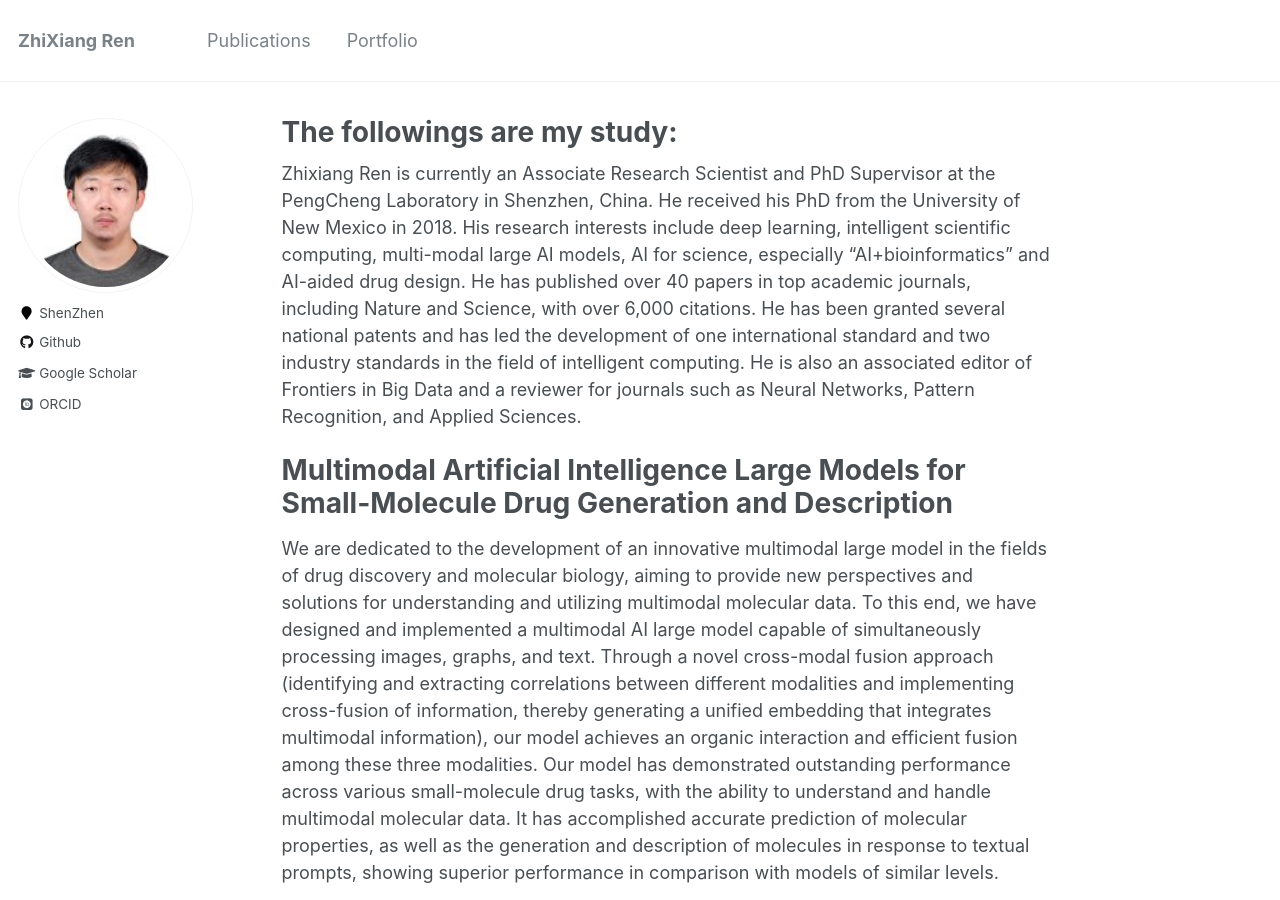
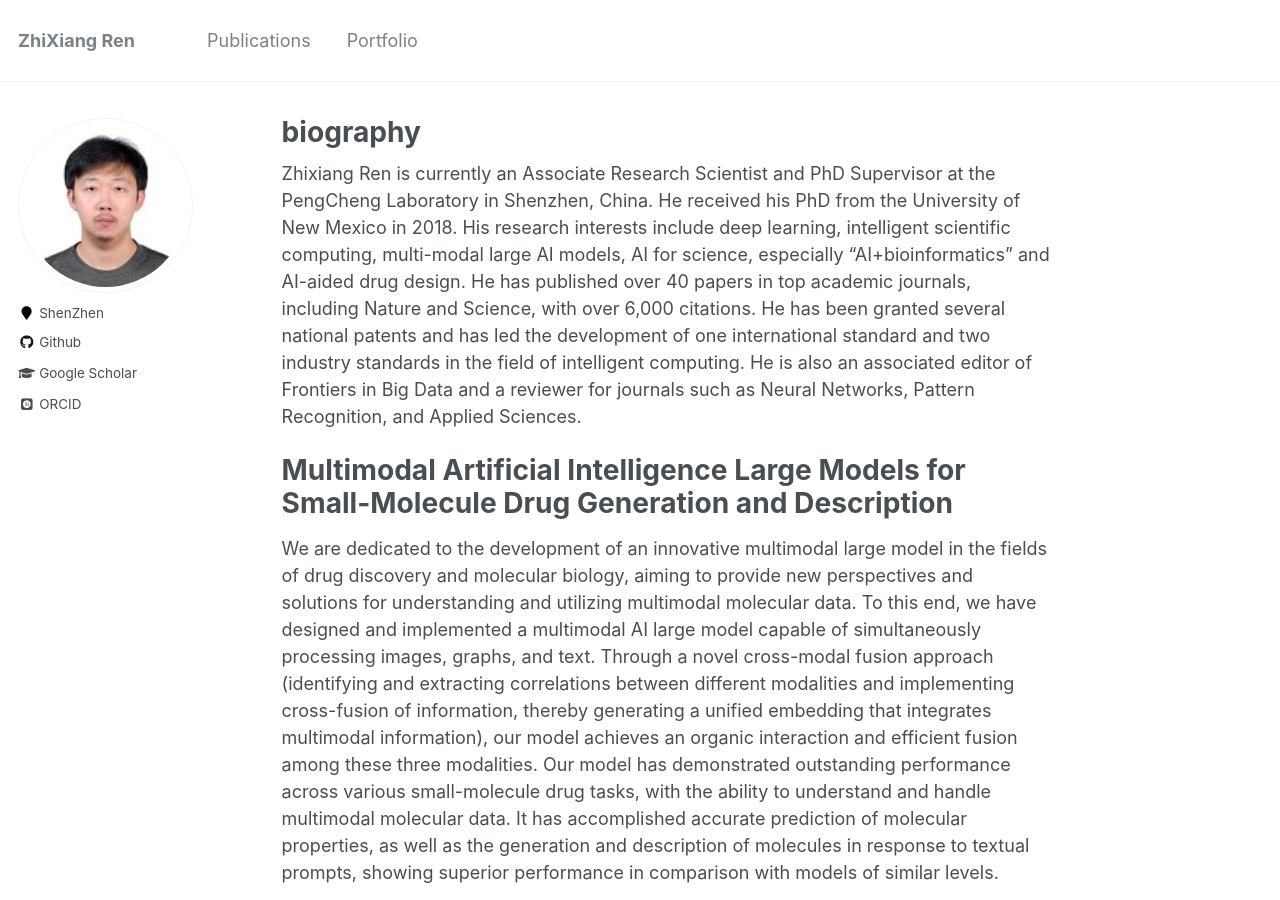
Before and after one commit to zhixiang-ren/zhixiang-ren.github.io, a Jekyll site: the page built from _pages/about.md, in a window 1280 px wide and 900 px high. Built offline with Jekyll 4.4.1, drawn with Linux system fonts in a browser that asks for light colours; some web fonts are replaced.

Commit message:
Update about.md

```diff
--- a/_pages/about.md
+++ b/_pages/about.md
@@ -1,6 +1,6 @@
 ---
 permalink: /
-title: "The followings are my study:"
+title: "biography"
 excerpt: "About me"
 author_profile: true
 redirect_from:
@@ -8,7 +8,9 @@ redirect_from:
   - /about.html
 ---
 
+
 Zhixiang Ren is currently an Associate Research Scientist and PhD Supervisor at the PengCheng Laboratory in Shenzhen, China. He received his PhD from the University of New Mexico in 2018. His research interests include deep learning, intelligent scientific computing, multi-modal large AI models, AI for science, especially “AI+bioinformatics” and AI-aided drug design. He has published over 40 papers in top academic journals, including Nature and Science, with over 6,000 citations. He has been granted several national patents and has led the development of one international standard and two industry standards in the field of intelligent computing. He is also an associated editor of Frontiers in Big Data and a reviewer for journals such as Neural Networks, Pattern Recognition, and Applied Sciences.
+
 
 Multimodal Artificial Intelligence Large Models for Small-Molecule Drug Generation and Description
 ======
```
